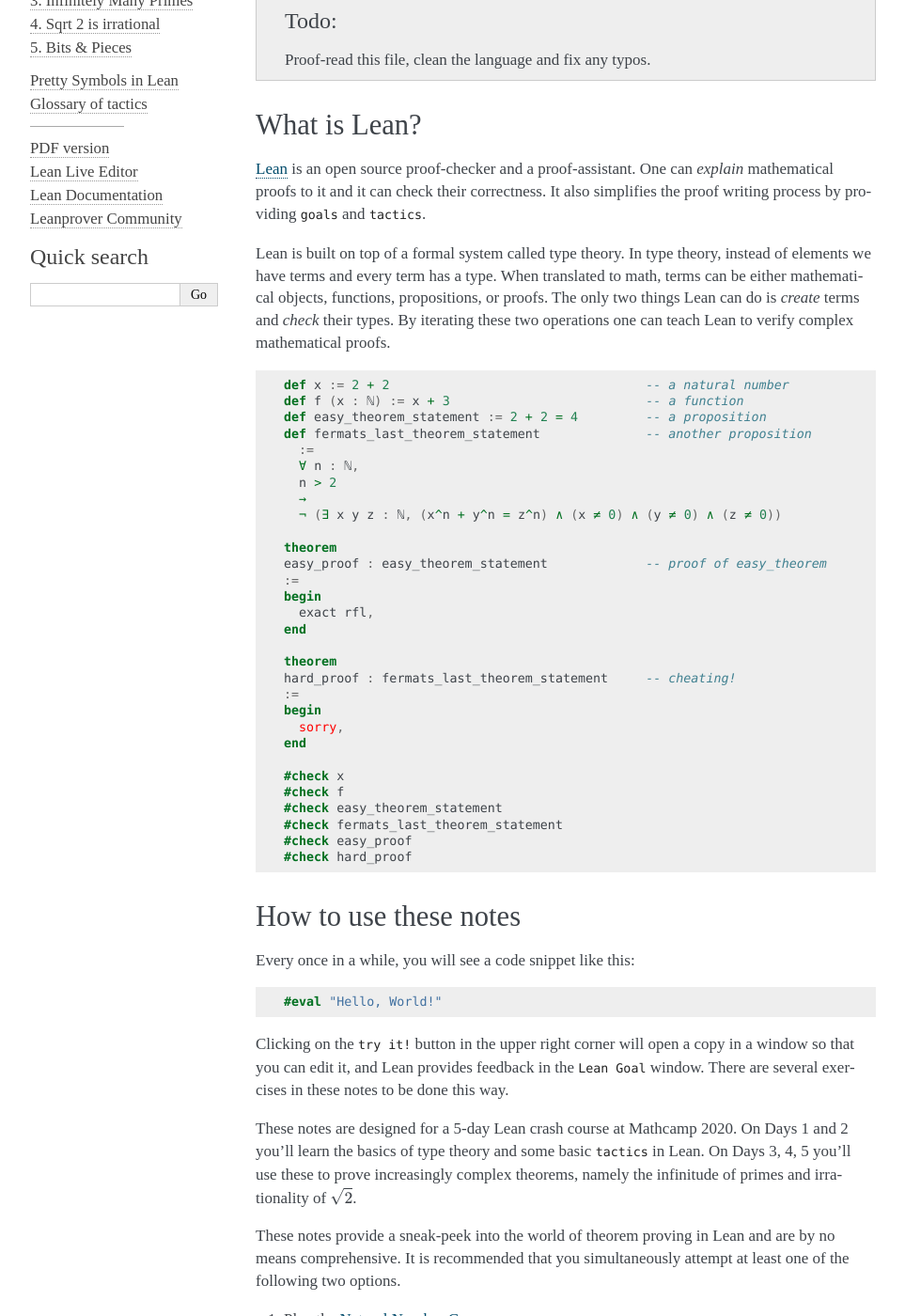
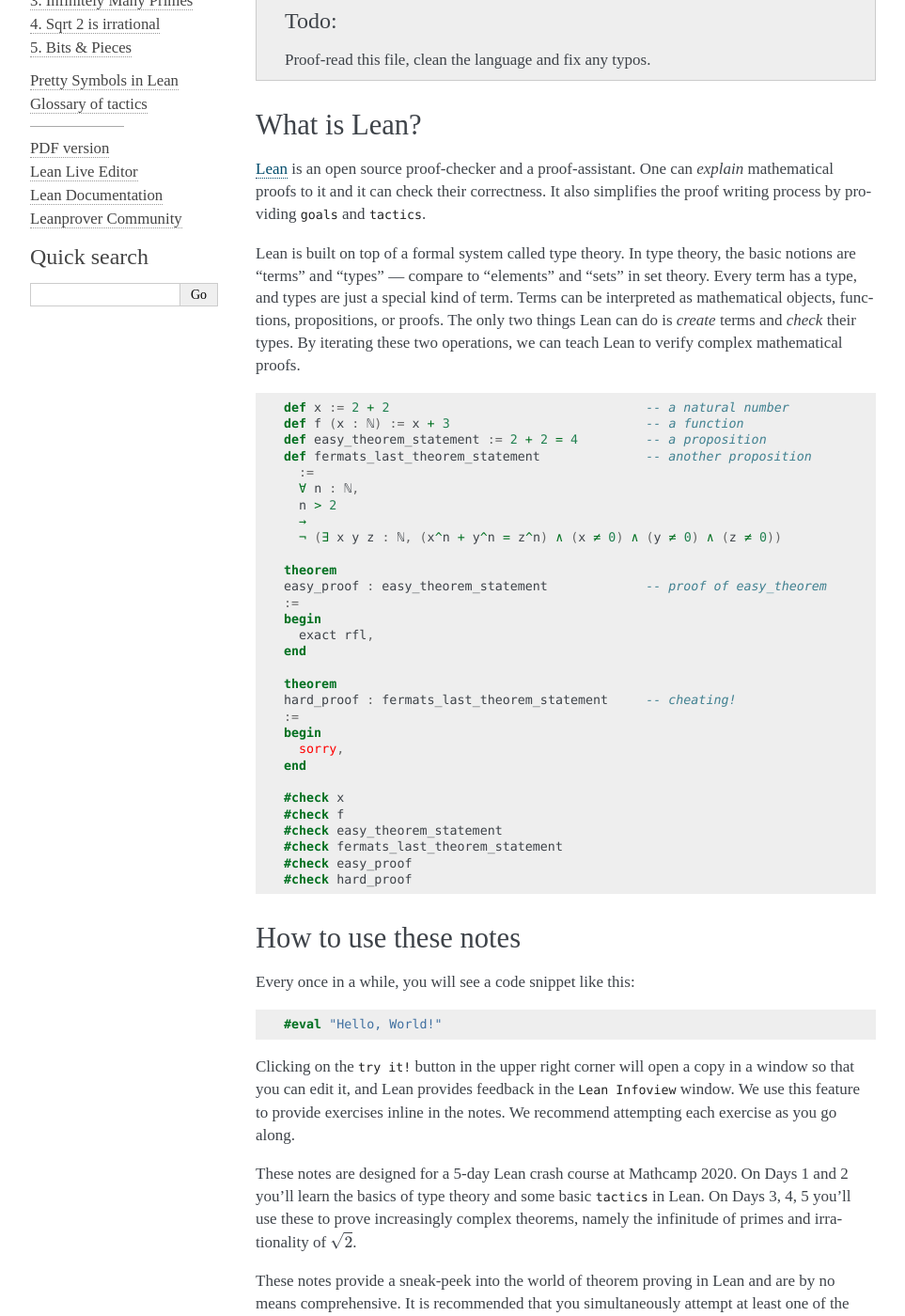
Before and after one commit to jalex-stark/lean-at-MC2020, a Sphinx documentation site: the page built from _sources/source/introduction.rst, in a window 1280 px wide and 1400 px high, scrolled down 230 px. Shown: the whole window at 94% size, without its empty margins (148-1111 px from the left). Built offline with Sphinx 7.4.7, drawn with Linux system fonts in a browser that asks for light colours; some of the changed text lies outside the part shown.

Commit message:
proofread text

```diff
--- a/_sources/source/introduction.rst
+++ b/_sources/source/introduction.rst
@@ -19,10 +19,11 @@ One can *explain* mathematical proofs to it and it can check their correctness.
 It also simplifies the proof writing process by providing ``goals`` and ``tactics``.
 
 Lean is built on top of a formal system called type theory.
-In type theory, instead of elements we have terms and every term has a type.
-When translated to math, terms can be either mathematical objects, functions, propositions, or proofs.
+In type theory, the basic notions are "terms" and "types" --- compare to "elements" and "sets" in set theory.
+Every term has a type, and types are just a special kind of term.
+Terms can be interpreted as mathematical objects, functions, propositions, or proofs.
 The only two things Lean can do is *create* terms and *check* their types.
-By iterating these two operations one can teach Lean to verify complex mathematical proofs.
+By iterating these two operations, we can teach Lean to verify complex mathematical proofs.
 
 .. code-block:: lean
 
@@ -69,8 +70,9 @@ Every once in a while, you will see a code snippet like this:
 Clicking on the ``try it!`` button in the upper right corner will
 open a copy in a window
 so that you can edit it,
-and Lean provides feedback in the ``Lean Goal`` window.
-There are several exercises in these notes to be done this way.
+and Lean provides feedback in the ``Lean Infoview`` window.
+We use this feature to provide exercises inline in the notes.
+We recommend attempting each exercise as you go along.
 
 These notes are designed for a 5-day Lean crash course at Mathcamp 2020.
 On Days 1 and 2 you'll learn the basics of type theory and some basic ``tactics`` in Lean.
@@ -83,7 +85,8 @@ It is recommended that you simultaneously attempt at least one of the following
 #. Read `Theorem Proving in Lean`_.
 
 The `Natural Number Game`_ is a fun (and highly addictive!) game that proves same basic properties of natural numbers in Lean.
-`Theorem Proving in Lean`_ is a comprehensive online book that covers all the theorem proving aspects of Lean in great detail.
+`Theorem Proving in Lean`_ is a comprehensive online book that aims to cover all the theorem proving aspects of Lean in great detail.
+It is still under active development as of August 2020.
 
 The Lean community is very welcoming to newcomers, and people are available on the `Lean Zulip chat group`_ round the clock
 to answer questions.
@@ -93,7 +96,8 @@ You're highly encouraged to join one or both of these channels.
 
 Acknowledgments.
 ===================
-These notes are developed by `Apurva Nakade <https://apurvanakade.github.io>`__ and `Jalex Stark <https://jalexstark.com/>`__ with a lot of help from Mathcamp campers and Mathcamp staff Joanna and Maya (thanks!).
+These notes are developed by `Apurva Nakade <https://apurvanakade.github.io>`__ and `Jalex Stark <https://jalexstark.com/>`__
+with a lot of help from Mathcamp campers and Mathcamp staff Joanna and Maya (thanks!).
 Large chunks of these notes are taken from various learning resources available on the `leanprover-community website <https://leanprover-community.github.io/learn.html>`__.
 
 
```
Also changed, not shown: other parts of _sources/source/introduction.rst (+2 -1 lines).
